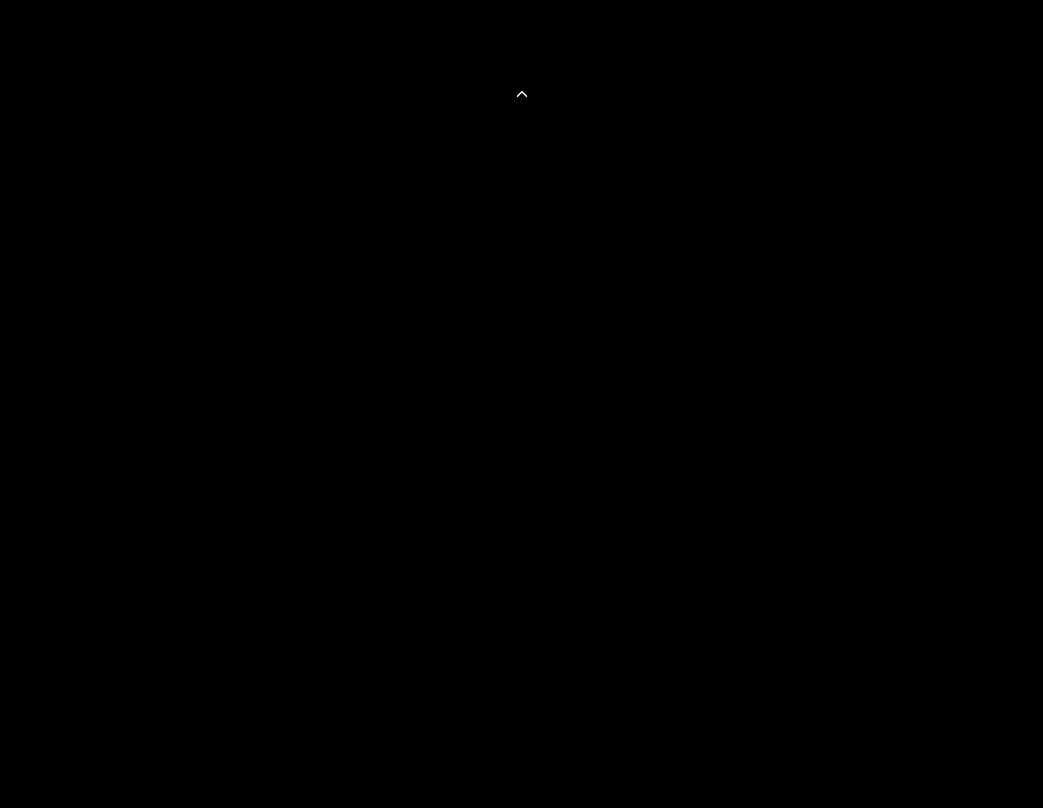
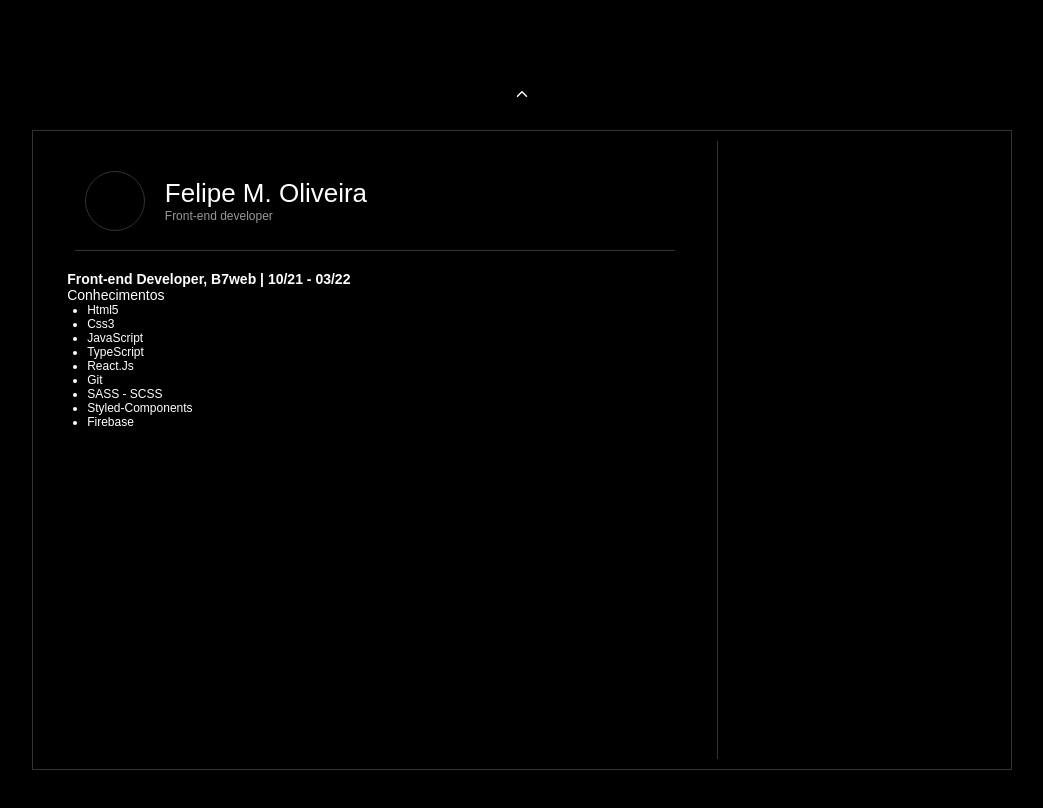
Before and after one commit to FelipeAnony/portfoliopage, a React (Create React App) app: page / in a window 1280 px wide. Shown: the part 660-1468 px from the top of the page, without its empty margins (118-1161 px from the left). Before the commit the page ends 900 px from the top, so only its background shows below. Built offline with nearby package versions, Linux system fonts and the light colour scheme.

Commit message:
create curriculum component

```diff
--- /dev/null
+++ b/src/components/Curriculum/index.tsx
@@ -0,0 +1,39 @@
+import * as C from './style';
+
+function Curriculum() {
+  return (
+    <C.Container>
+      <div className="leftSideContainer">
+        <div className="profileCard">
+          <div className="imageContainer"></div>
+          <div className="nameContainer">
+            <div className="name">Felipe M. Oliveira</div>
+            <div className="subtitle">Front-end developer</div>
+          </div>
+        </div>
+        <div className="formation">
+          <b>Front-end Developer, B7web | 10/21 - 03/22</b>
+          <p>Conhecimentos</p>
+          <ul>
+            <li>Html5</li>
+            <li>Css3</li>
+            <li>JavaScript</li>
+            <li>TypeScript</li>
+            <li>React.Js</li>
+            <li>Git</li>
+            <li>SASS - SCSS</li>
+            <li>Styled-Components</li>
+            <li>Firebase</li>
+          </ul>
+        </div>
+      </div>
+      <div className="rightSideContainer">
+        <div className="contact"></div>
+        <div className="techSkillsContainer"></div>
+        <div className="softSkillsContainer"></div>
+      </div>
+    </C.Container>
+  );
+}
+
+export default Curriculum;
--- /dev/null
+++ b/src/components/Curriculum/style.ts
@@ -0,0 +1,86 @@
+import styled from 'styled-components';
+
+export const Container = styled.div`
+  width: calc(100% - 20px);
+  height: 80vh;
+  margin: 0 auto;
+  border: solid thin #333;
+  display: grid;
+  grid-template-columns: 70% 30%;
+  grid-template-rows: 100%;
+  padding: 10px 0;
+  color: white;
+
+  .leftSideContainer,
+  .rightSideContainer {
+    display: flex;
+    flex-direction: column;
+    flex: 0;
+    width: 100%;
+    height: 100%;
+  }
+
+  .leftSideContainer {
+    border-right: solid #333 thin;
+  }
+  .rightSideContainer {
+  }
+
+  .profileCard,
+  .formation {
+    width: calc(100% - 10px);
+    max-width: 600px;
+    display: flex;
+    align-items: center;
+    justify-content: center;
+    margin: 10px auto;
+    min-height: 100px;
+  }
+
+  .contact,
+  .techSkillsContainer,
+  .softSkillsContainer {
+    width: calc(100% - 10px);
+    display: flex;
+    align-items: center;
+    margin: 10px auto;
+    height: 100px;
+  }
+
+  .nameContainer {
+    margin-right: auto;
+    margin-left: 20px;
+    .name {
+      font-size: 26px;
+    }
+    .subtitle {
+      font-size: 12px;
+      color: #999;
+    }
+  }
+
+  .imageContainer {
+    width: 60px;
+    height: 60px;
+    border: solid thin #333;
+    border-radius: 50%;
+    margin-left: 10px;
+  }
+
+  .profileCard {
+    border-bottom: solid thin #333;
+    justify-content: flex-start;
+  }
+
+  .formation {
+    flex-direction: column;
+    font-size: 14px;
+    align-items: flex-start;
+    margin-left: 5%;
+
+    ul {
+      margin-left: 20px;
+      font-size: 12px;
+    }
+  }
+`;
--- a/src/components/Template/styles.ts
+++ b/src/components/Template/styles.ts
@@ -1,4 +1,4 @@
-import styled from "styled-components";
+import styled from 'styled-components';
 
 export const Container = styled.div`
   width: 100%;
@@ -8,6 +8,8 @@ export const Container = styled.div`
     background-color: black;
     width: 100%;
     height: 70px;
+    position: fixed;
+    top: 0;
   }
 
   main {
@@ -22,5 +24,4 @@ export const Container = styled.div`
     width: 100%;
     height: 100px;
   }
-
-`
+`;
--- a/src/index.css
+++ b/src/index.css
@@ -9,4 +9,5 @@ body {
   width: 100%;
   height: 100vh;
   background-color: black;
+  padding-top: 70px;
 }
--- a/src/pages/Home/home.tsx
+++ b/src/pages/Home/home.tsx
@@ -1,15 +1,19 @@
 import HomeCard from '../../components/HomeCard';
 import { IoIosArrowUp } from 'react-icons/io';
 import * as C from './style';
+import Curriculum from '../../components/Curriculum';
 
 function Home() {
   return (
     <C.Container>
-    <div className='homeCardContainer'>
+      <div className="homeCardContainer">
         <HomeCard />
         <div className="arrowIconContainer">
           <IoIosArrowUp />
         </div>
+      </div>
+      <div className="curriculumContainer">
+        <Curriculum />
       </div>
     </C.Container>
   );
--- a/src/pages/Home/style.ts
+++ b/src/pages/Home/style.ts
@@ -1,4 +1,4 @@
-import styled from "styled-components";
+import styled from 'styled-components';
 
 export const Container = styled.div`
   width: 100%;
@@ -14,10 +14,10 @@ export const Container = styled.div`
     grid-template-rows: 90% 10%;
     align-items: center;
 
-    @media(max-width: 450px){
+    @media (max-width: 450px) {
       align-items: flex-start;
       margin-top: 40px;
-    };
+    }
 
     .arrowIconContainer {
       display: flex;
@@ -26,8 +26,8 @@ export const Container = styled.div`
       transition: all ease 2s;
       color: white;
     }
-  };
+  }
 
-
-
-`
+  .curriculumContainer {
+  }
+`;
```
Lines whose indentation alone changed are shown as unchanged.
